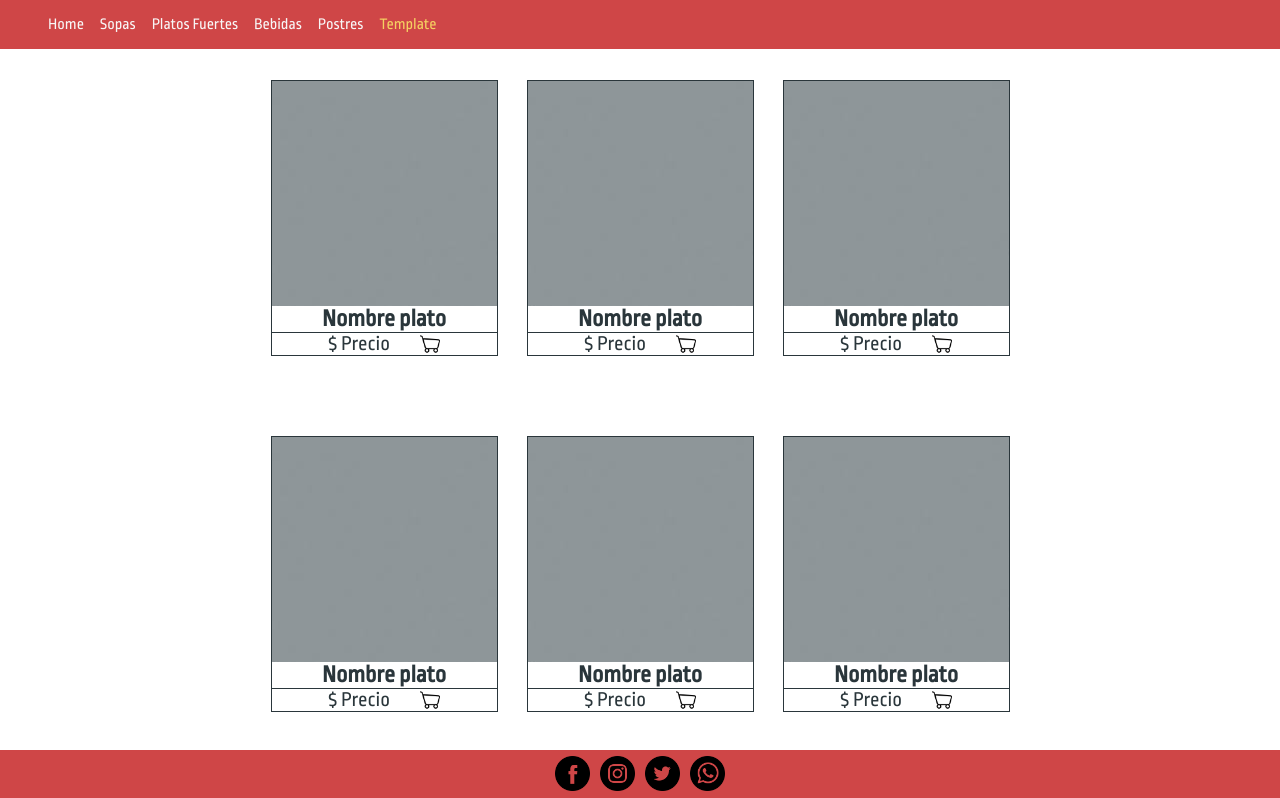
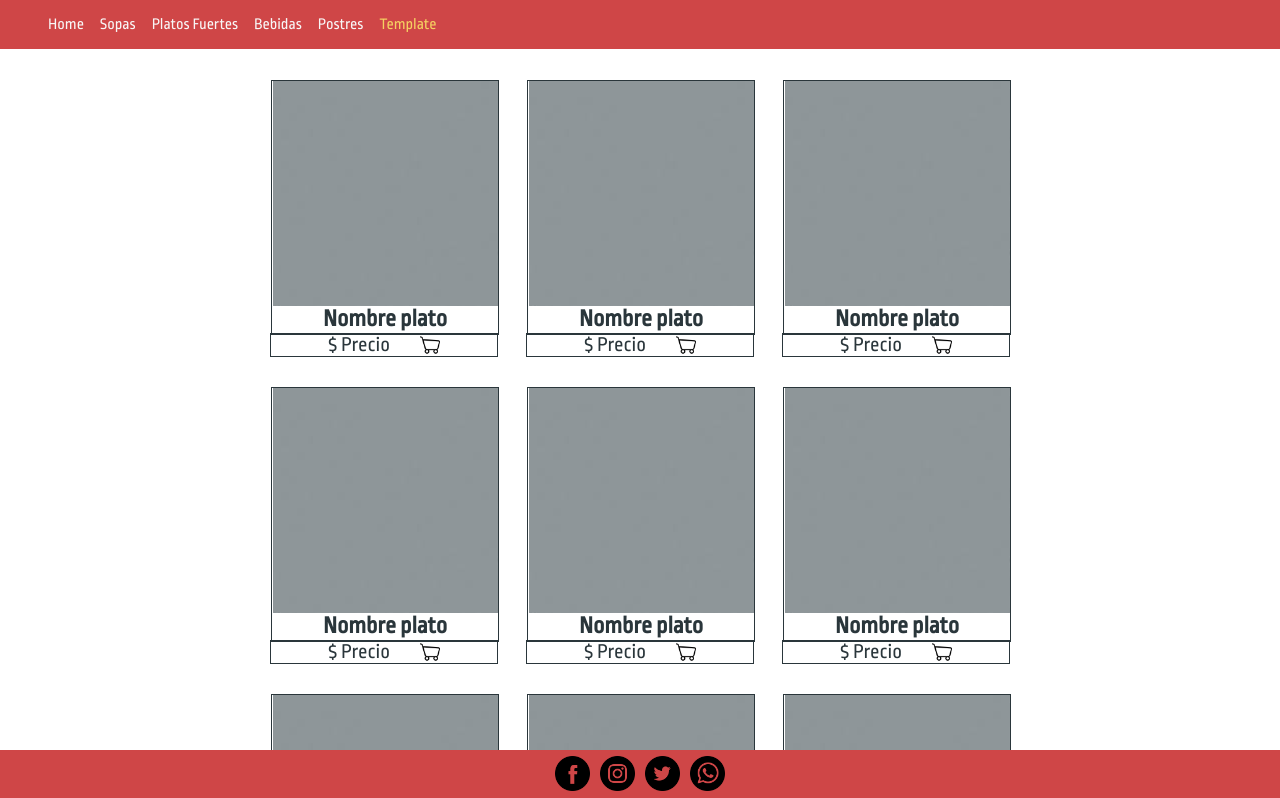
Before and after one commit to karengrisales/restaurant, a React (Create React App) app: page /food in a window 1280 px wide. Shown: the top 798 px of the page. Built offline with nearby package versions, Linux system fonts and the light colour scheme.

Commit message:
Card con Flip

```diff
--- a/package.json
+++ b/package.json
@@ -6,6 +6,7 @@
     "@testing-library/jest-dom": "^5.16.2",
     "@testing-library/react": "^12.1.2",
     "@testing-library/user-event": "^13.5.0",
+    "axios": "^0.25.0",
     "normalize.css": "^8.0.1",
     "react": "^17.0.2",
     "react-dom": "^17.0.2",
--- a/src/molecules/Card/Card.jsx
+++ b/src/molecules/Card/Card.jsx
@@ -6,11 +6,15 @@ import shopping from "./../../assets/img/shopping _icon.png";
 export const Card = () => {
   return (
     <div className="card">
-      <div className="card__main">
-        <img src={grey} alt="food_img" className="card__imgMain" />
-        <span className="card__title">Nombre plato</span>
+      <div className="card__container">
+        <div className="card__front">
+          <img src={grey} alt="food_img" className="card__imgMain" />
+          <span className="card__title">Nombre plato</span>
+        </div>
+        <div className="card__back">Descripción del producto</div>
       </div>
-      <div className="card__description">
+
+      <div className="card__characteristics">
         <span className="card__price">$ Precio</span>
         <img src={shopping} alt="shopping_icon" className="card__imgShopping" />
       </div>
--- a/src/molecules/Card/card_style.css
+++ b/src/molecules/Card/card_style.css
@@ -1,26 +1,18 @@
 .card {
   display: flex;
   margin: auto;
-  padding-top: 80px;
   color: #2a363b;
   flex-direction: column;
   align-items: center;
+  margin-top: 30px;
 }
-.card__main {
+
+.card__front {
   display: flex;
   flex-direction: column;
   align-items: center;
   color: #2a363b;
   border: 1px solid;
-}
-
-.card__img {
-  width: 280px;
-  height: 280px;
-}
-
-.card__img:hover {
-  filter: opacity(0.5);
 }
 
 .card__title {
@@ -33,13 +25,12 @@
   color: #2a363b;
 }
 
-.card__description {
+.card__characteristics {
   display: flex;
   border: 1px solid;
-  border-top: 0;
   align-items: center;
   justify-content: center;
-  width: 225px;
+  width: 226px;
 }
 
 .card__imgShopping {
@@ -53,3 +44,33 @@
   -webkit-transform: scale(1.3);
   transform: scale(0.7);
 }
+
+.card__container {
+  width: 226px;
+  height: 253px;
+  position: relative;
+  transform-style: preserve-3d;
+  transition: 1s ease;
+}
+
+.card__front,
+.card__back {
+  width: 100%;
+  height: 100%;
+  position: absolute;
+  backface-visibility: hidden;
+  border: 1px solid;
+}
+
+.card__back {
+  -webkit-transform: rotateY(180deg);
+  transform: rotateY(180deg);
+  display: flex;
+  justify-content: center;
+  align-items: center;
+}
+
+.card:hover .card__container {
+  -webkit-transform: rotateY(180deg);
+  transform: rotateY(180deg);
+}
--- a/src/organisms/NavBar/navbar_style.css
+++ b/src/organisms/NavBar/navbar_style.css
@@ -2,6 +2,7 @@ nav {
   background-color: #cf4647;
   position: fixed;
   width: 100%;
+  z-index: 1000;
 }
 
 .desactive {
--- a/src/templates/Food/food_style.css
+++ b/src/templates/Food/food_style.css
@@ -1,4 +1,5 @@
 .container__template {
+  padding-top: 50px;
   width: 60%;
   margin: auto;
   margin-bottom: 80px;
```
Also changed, not shown: 1 other file (tests, documents, lock files or other folders).
